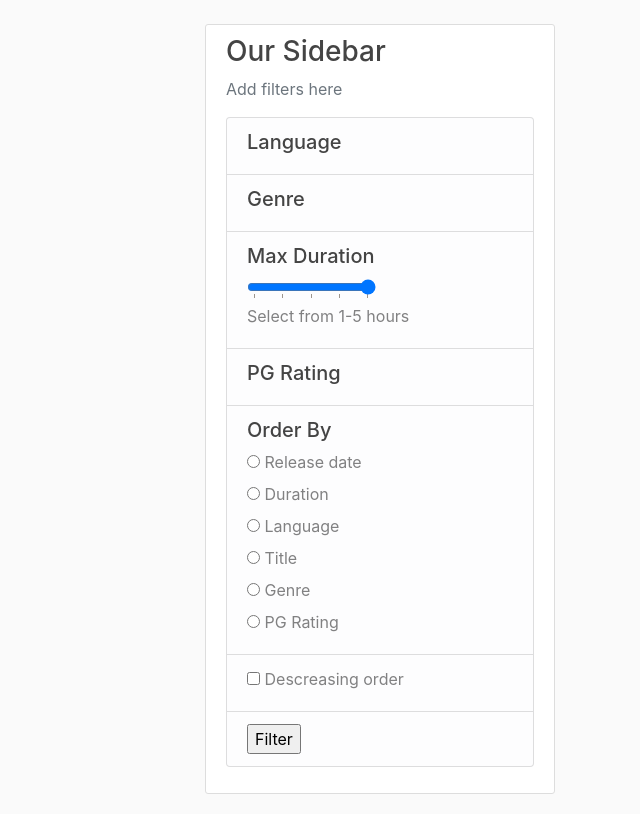
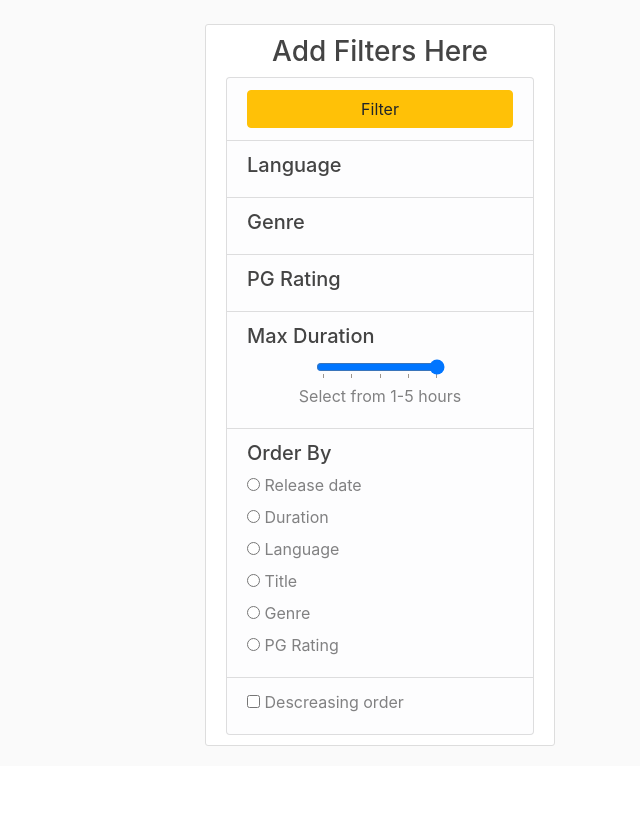
Before and after one commit to AnirudhAchal/Movie_Management_System, a Django app: page / in a window 1280 px wide. Shown: the part 56-870 px from the top of the page, without its empty margins (640-1280 px from the left). After the commit the page ends 802 px from the top, so only its background shows below. Run offline with Django 3.2, Linux system fonts and the light colour scheme; data that the repository does not hold is empty; some libraries are stand-ins or nearby versions.

Commit message:
Styling changed

```diff
--- a/Movie_Management_System/dashboard/templates/dashboard/home.html
+++ b/Movie_Management_System/dashboard/templates/dashboard/home.html
@@ -26,10 +26,12 @@
 {% block filter %}
   <div class="col-md-4">
     <div class="content-section">
-      <h3>Our Sidebar</h3>
-      <p class='text-muted'>Add filters here
+      <center><h3>Add Filters Here</h3></center>
         <form method="GET">
           <ul class="list-group">
+            <li class="list-group-item list-group-item-light">
+              <center><input type="submit"  class="btn btn-warning btn-block" value="Filter"></center>
+            </li>
             <li class="list-group-item list-group-item-light">
               <h5> Language </h5>
               {% for language in languages %}
@@ -45,7 +47,17 @@
               {% endfor %}
             </li>
             <li class="list-group-item list-group-item-light">
+              <h5> PG Rating </h5>
+              <center>
+                {% for pg_rating in pg_ratings %}
+                  <input type="radio" id={{pg_rating.pg_rating}} name="pg_rating" value={{pg_rating.pg_rating}}>
+                  <label for={{pg_rating.pg_rating}}>{{pg_rating.pg_rating}}</label>&emsp;
+                {% endfor %}
+              </center>
+            </li>
+            <li class="list-group-item list-group-item-light">
               <h5> Max Duration </h5>
+              <center>
                 <input type="range" min="1" max="5" step="1" value="5" id="duration" name="duration" list="duration_ticks">
                 <datalist id="duration_ticks">
                   <option value="1" label="1%"></option>
@@ -55,13 +67,7 @@
                   <option value="5" label="5%"></option>
                 </datalist></br>
                 <label for="duration">Select from 1-5 hours</label>
-            </li>
-            <li class="list-group-item list-group-item-light">
-              <h5> PG Rating </h5>
-              {% for pg_rating in pg_ratings %}
-                <input type="radio" id={{pg_rating.pg_rating}} name="pg_rating" value={{pg_rating.pg_rating}}>
-                <label for={{pg_rating.pg_rating}}>{{pg_rating.pg_rating}}</label>&emsp;
-              {% endfor %}
+              </center>
             </li>
             <li class="list-group-item list-group-item-light">
               <h5> Order By </h5>
@@ -87,12 +93,8 @@
               <input type="checkbox" id="desc" name="desc" value="desc">
               <label for="desc">Descreasing order</label></br>
             </li>
-            <li class="list-group-item list-group-item-light">
-              <input type="submit" value="Filter">
-            </li>
           </ul>
         </form>
-      </p>
     </div>
   </div>
 {% endblock filter %}
--- a/Movie_Management_System/dashboard/views.py
+++ b/Movie_Management_System/dashboard/views.py
@@ -38,7 +38,7 @@ def home(request):
             ORDER_BY = "release_date"
 
         # Get desc
-        if request.GET.get('order_by'):
+        if request.GET.get('desc'):
             DESC = "DESC"
         else:
             DESC = ""
@@ -46,14 +46,17 @@ def home(request):
     languages_query = f'SELECT DISTINCT 1 as id, language FROM dashboard_movie'
     genres_query = f'SELECT DISTINCT 1 as id, genre FROM dashboard_movie'
     pg_ratings_query = f'SELECT DISTINCT 1 as id, pg_rating FROM dashboard_movie ORDER BY pg_rating'
-    movies_query = f"""SELECT * FROM dashboard_movie
+    movies_query = f"""
+                        SELECT * FROM dashboard_movie
                         WHERE language IN {LANGUAGES}
                         AND genre in {GENRES}
                         AND duration <= {DURATION}
                         AND pg_rating <= {PG_RATING}
                         ORDER BY {ORDER_BY}
-                        {DESC}"""
+                        {DESC}
+                    """
 
+    print(movies_query)
     context = {
         # 'movies': Movie.objects.all()
         'movies': Movie.objects.raw(movies_query),
```
Lines whose indentation alone changed are shown as unchanged.
